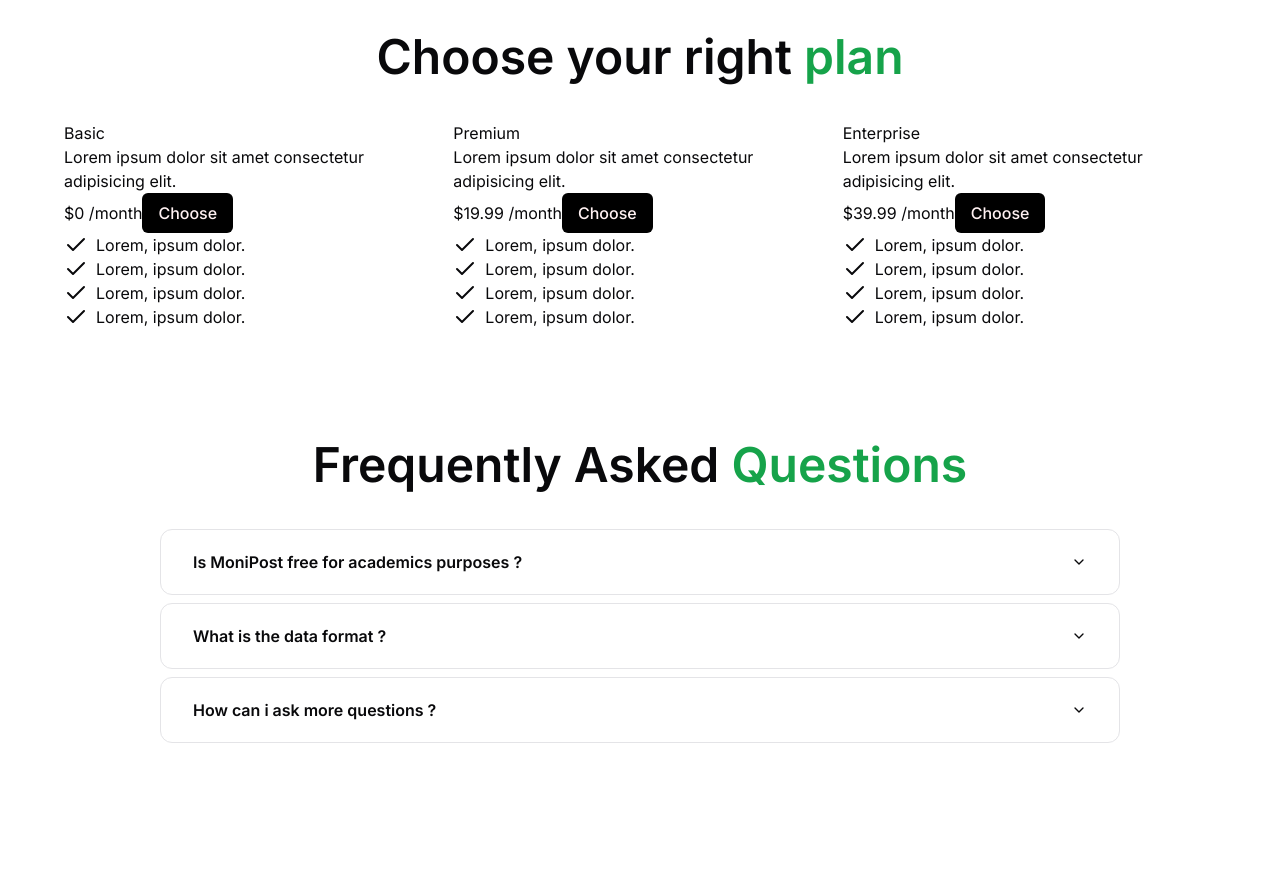
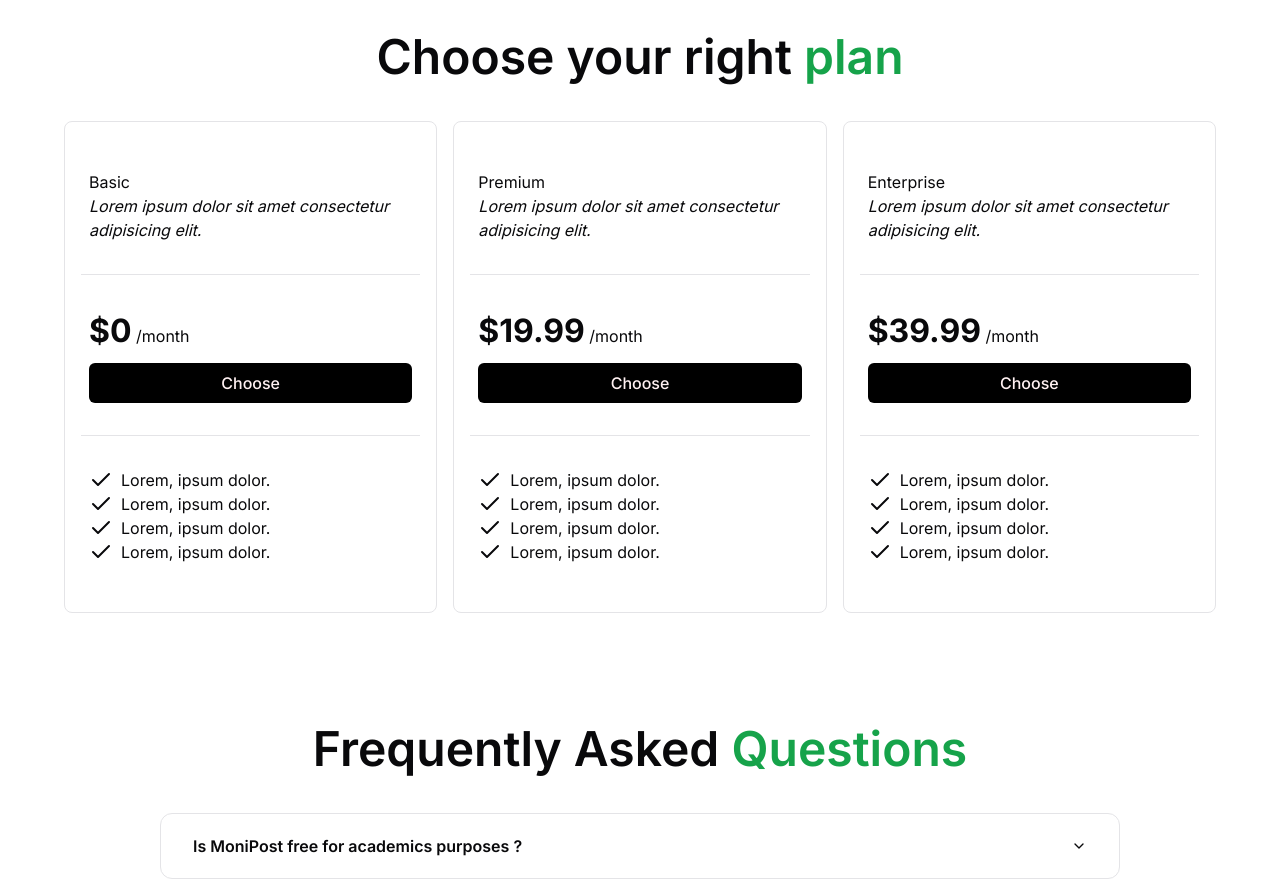
Before and after one commit to SebastienLaurentt/MoniPost, a Next.js app: page / in a window 1280 px wide. Shown: the part 960-1847 px from the top of the page. Built offline with nearby package versions, Linux system fonts and the light colour scheme.

Commit message:
update card price

```diff
--- a/components/PriceCard.tsx
+++ b/components/PriceCard.tsx
@@ -9,18 +9,18 @@ interface PriceCardProps {
 
 const PriceCard = ({ forfait, forfaitDescription, price }: PriceCardProps) => {
   return (
-    <div>
-      <div>
+    <div className="border p-4 rounded-lg flex flex-col">
+      <div className="px-2 py-8 border-b">
         <h3>{forfait}</h3>
-        <span>{forfaitDescription}</span>
+        <span className="w-[100px] italic">{forfaitDescription}</span>
       </div>
-      <div>
-        <span>
-          <span>${price}</span> <span> /month</span>
+      <div className="px-2 py-8 border-b flex flex-col gap-y-2">
+        <span className="">
+          <span className="font-bold text-2xl">${price}</span> <span> /month</span>
         </span>
         <Button>Choose</Button>
       </div>
-      <div>
+      <div className="px-2 py-8">
         <span className="flex flex-row gap-x-2">
           <span>
             <Check />
```
